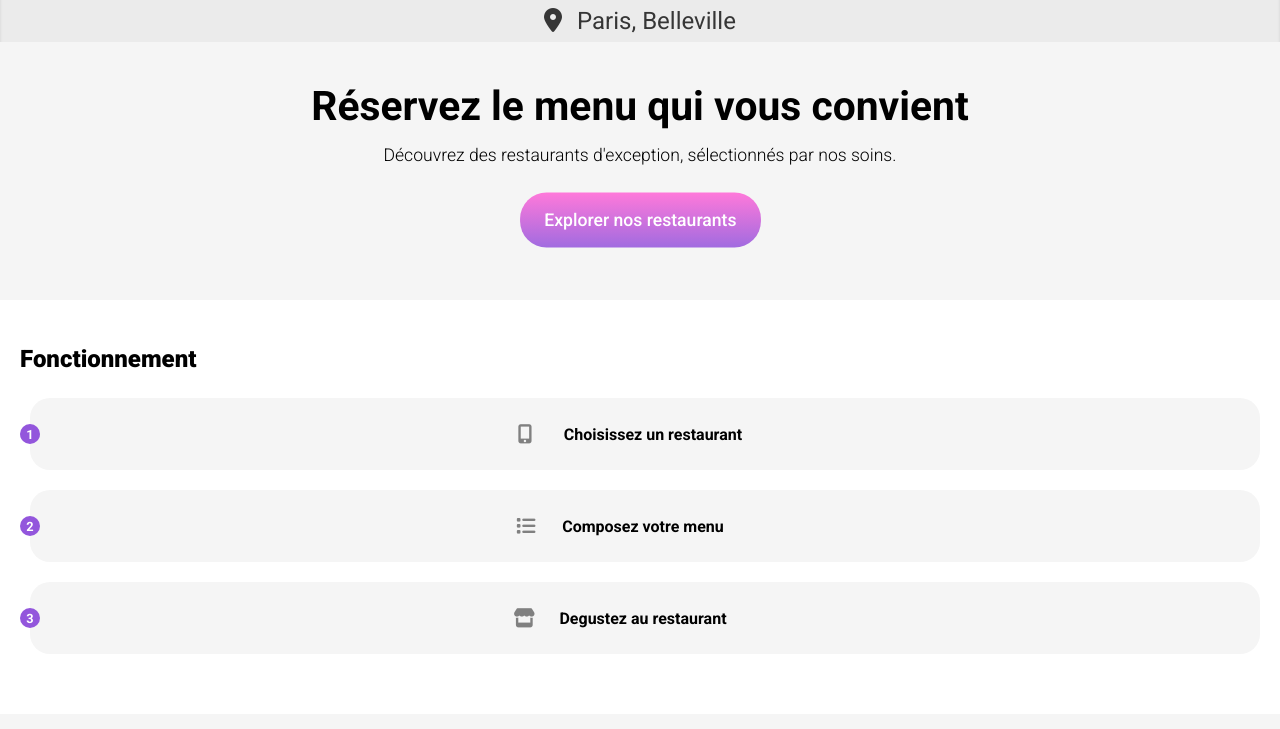
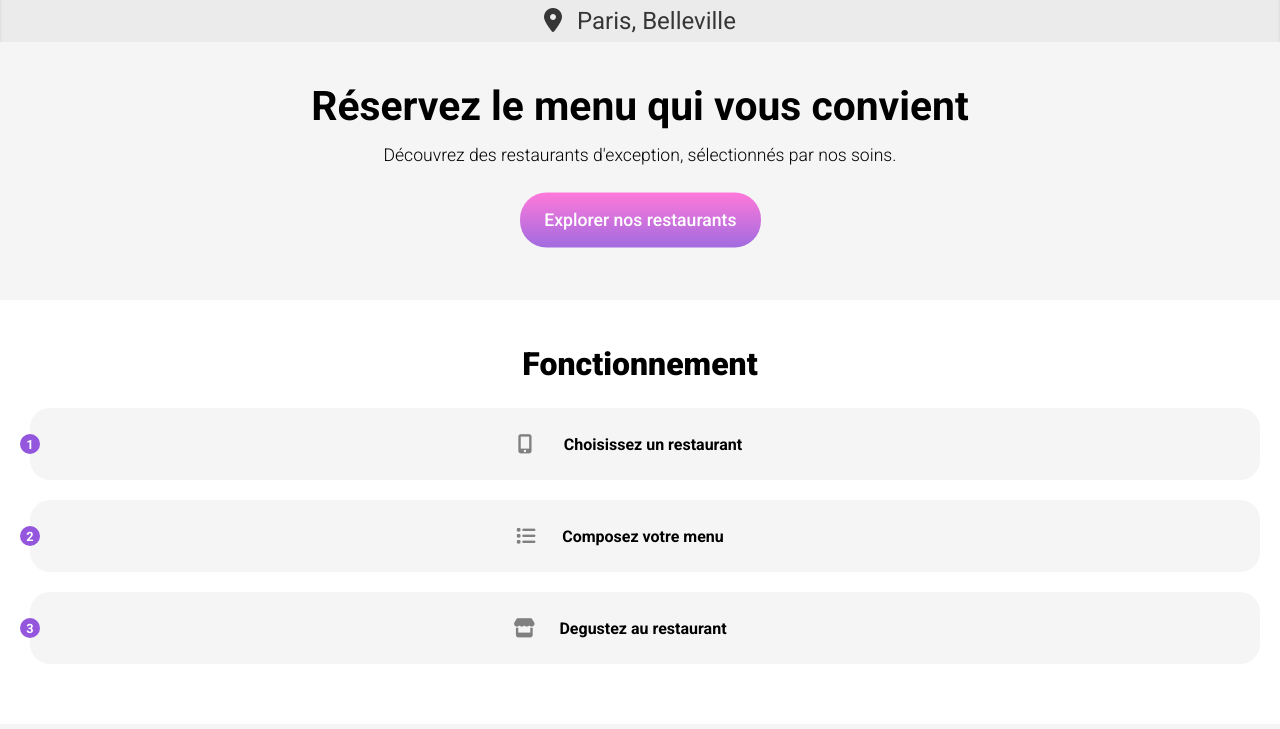
Before and after one commit to 8UK0W5K1/P3_OCR, a website: page index.html in a window 1280 px wide. Shown: the part 71-800 px from the top of the page. Drawn offline with Linux system fonts and the light colour scheme; a web font is replaced by a local one.

Commit message:
titles centered and bigger on desktop & tablet

```diff
--- a/sass/pages/_homepage.scss
+++ b/sass/pages/_homepage.scss
@@ -59,6 +59,14 @@
     @extend .homepage_titles;
   }
 
+  @include breakpoints(tablet) {
+    display: flex;
+    align-items: center;
+    flex-direction: column;
+    h2 {
+      font-size: 2rem;
+    }
+  }
   .howto_cards {
     width: 100%;
     // responsive
@@ -127,6 +135,9 @@
     display: flex;
     align-items: center;
     flex-direction: column;
+    h2 {
+      font-size: 2rem;
+    }
     .responsive_restaurants {
       display: flex;
       flex-wrap: wrap;
```
Also changed, not shown: public/css/style.css, 1 other file.
